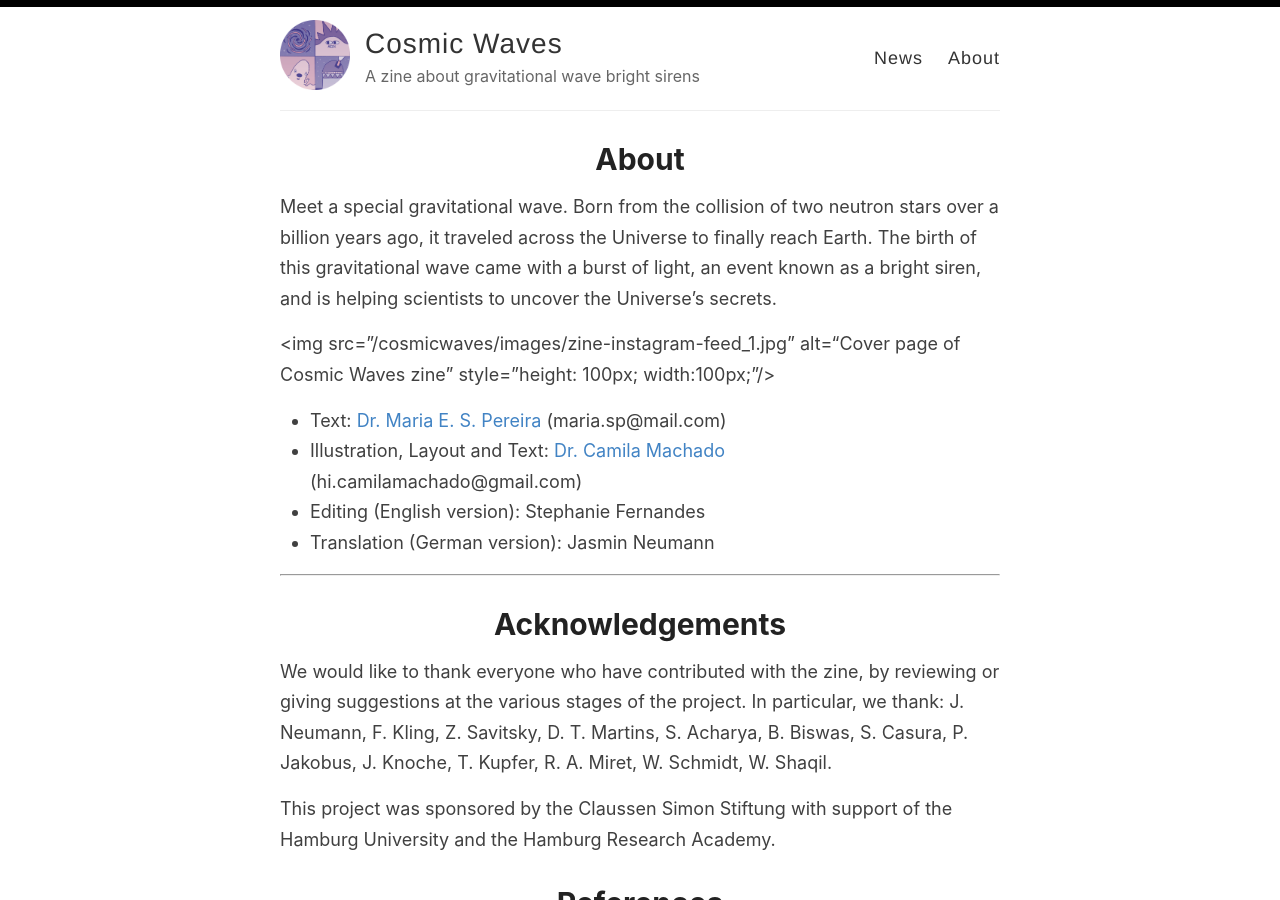
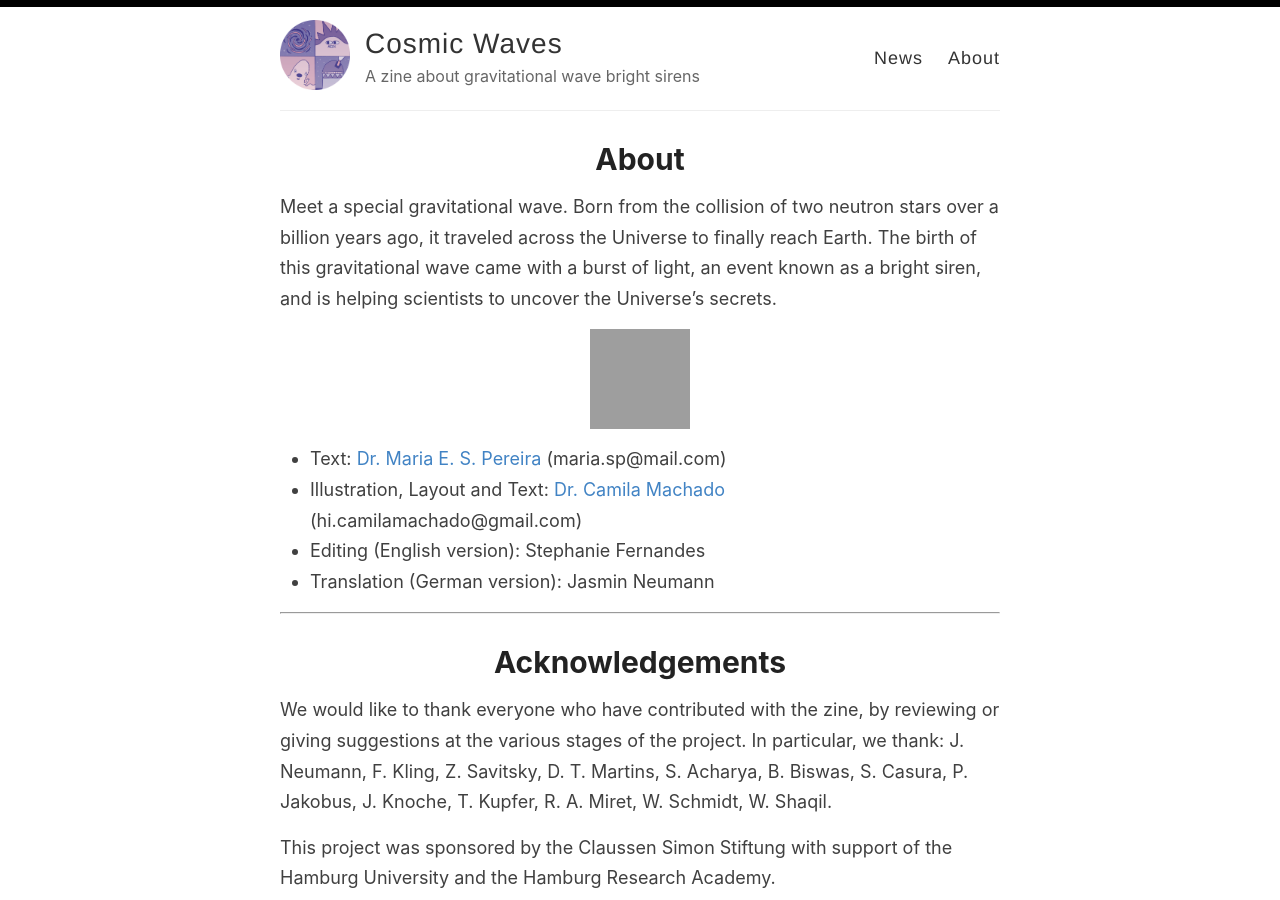
Before and after one commit to MariaElidaiana/cosmic-waves, a Jekyll site: the page built from _pages/about.md, in a window 1280 px wide and 900 px high. Built offline with Jekyll 4.4.1, drawn with Linux system fonts in a browser that asks for light colours; grey boxes are pictures that could not be loaded.

Commit message:
Update about.md

```diff
--- a/_pages/about.md
+++ b/_pages/about.md
@@ -6,7 +6,7 @@ permalink: /about/
 
 Meet a special gravitational wave. Born from the collision of two neutron stars over a billion years ago, it traveled across the Universe to finally reach Earth. The birth of this gravitational wave came with a burst of light, an event known as a bright siren, and is helping scientists to uncover the Universe's secrets.
 
-<img src="/cosmicwaves/images/zine-instagram-feed_1.jpg" alt=“Cover page of Cosmic Waves zine” style="height: 100px; width:100px;"/>
+<img src="/images/zine-instagram-feed_1.jpg" alt="Cover page of Cosmic Waves zine" style="height: 100px; width:100px;"/>
 
 - Text: [Dr. Maria E. S. Pereira](https://mariaelidaiana.github.io/) (maria.sp@mail.com)
 - Illustration, Layout and Text: [Dr. Camila Machado](https://www.camilamachado.com/) (hi.camilamachado@gmail.com)
```
